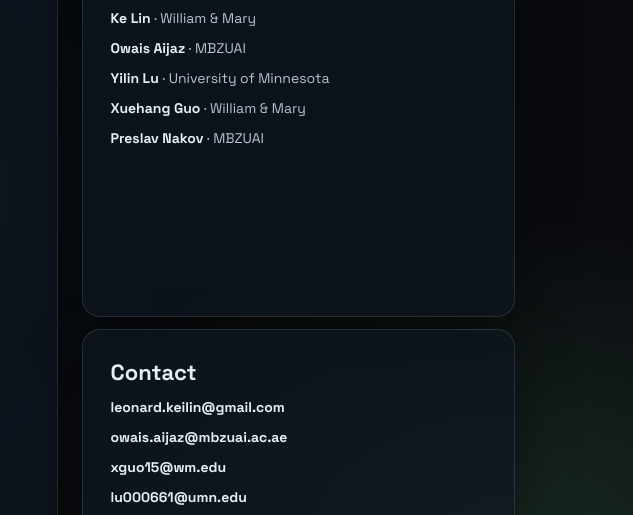
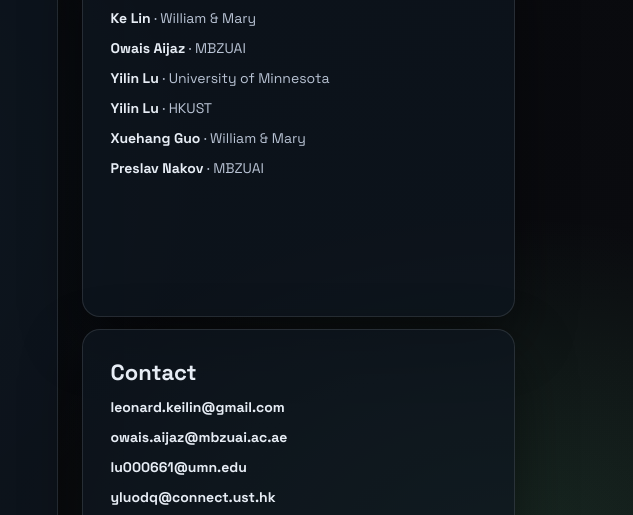
Before and after one commit to leonardodalinky/scider-proj-page, a plain HTML site: page index.html in a window 1280 px wide. Shown: the part 169-684 px from the top of the page, 647-1280 px from the left. Drawn offline with Linux system fonts and the light colour scheme.

Commit message:
chore: update authors

```diff
--- a/index.html
+++ b/index.html
@@ -401,6 +401,7 @@
             <div><strong>Ke Lin</strong><span> · William &amp; Mary</span></div>
             <div><strong>Owais Aijaz</strong><span> · MBZUAI</span></div>
             <div><strong>Yilin Lu</strong><span> · University of Minnesota</span></div>
+            <div><strong>Yilin Lu</strong><span> · HKUST</span></div>
             <div><strong>Xuehang Guo</strong><span> · William &amp; Mary</span></div>
             <div><strong>Preslav Nakov</strong><span> · MBZUAI</span></div>
           </div>
@@ -410,8 +411,9 @@
           <div class="list">
             <div><strong>leonard.keilin@gmail.com</strong></div>
             <div><strong>owais.aijaz@mbzuai.ac.ae</strong></div>
+            <div><strong>lu000661@umn.edu</strong></div>
+            <div><strong>yluodq@connect.ust.hk</strong></div>
             <div><strong>xguo15@wm.edu</strong></div>
-            <div><strong>lu000661@umn.edu</strong></div>
             <div><strong>preslav.nakov@mbzuai.ac.ae</strong></div>
           </div>
         </div>
```
